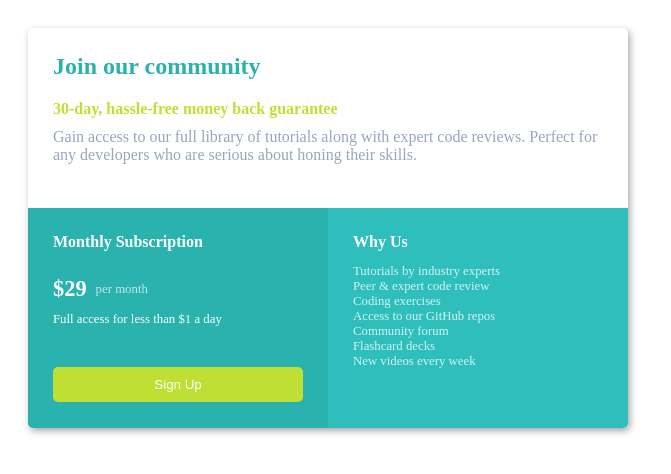
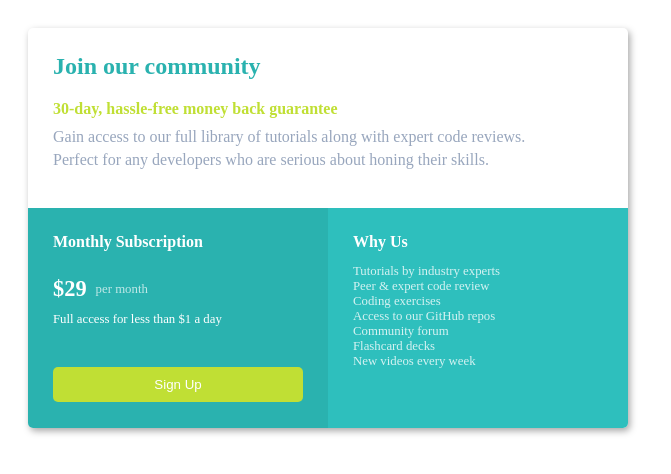
Before and after one commit to grduck/Frontend-Challenge-design, a plain HTML site: page index.html in a window 1280 px wide. Shown: the whole page, without its empty margins (0-671 px from the left). Drawn offline with Linux system fonts and the light colour scheme.

Commit message:
Update index.html

```diff
--- a/index.html
+++ b/index.html
@@ -4,7 +4,7 @@
     <meta charset="UTF-8" />
     <meta http-equiv="X-UA-Compatible" content="IE=edge" />
     <meta name="viewport" content="width=device-width, initial-scale=1.0" />
-    <title>Lesson 7 Challenge Starter</title>
+    <title>Card sign up</title>
     <link rel="stylesheet" href="./style.css" />
   </head>
   <body>
@@ -14,9 +14,10 @@
         <h4>30-day, hassle-free money back guarantee</h4>
         <p>
           Gain access to our full library of tutorials along with expert code
-          reviews. Perfect for any developers who are serious about honing their
-          skills.
-        </p>
+          reviews.</p>
+          <p>Perfect for any developers who are serious about honing their
+          skills.</p>
+
       </div>
       <div id="bottom-section">
         <div id="bottom-left-section">
```
